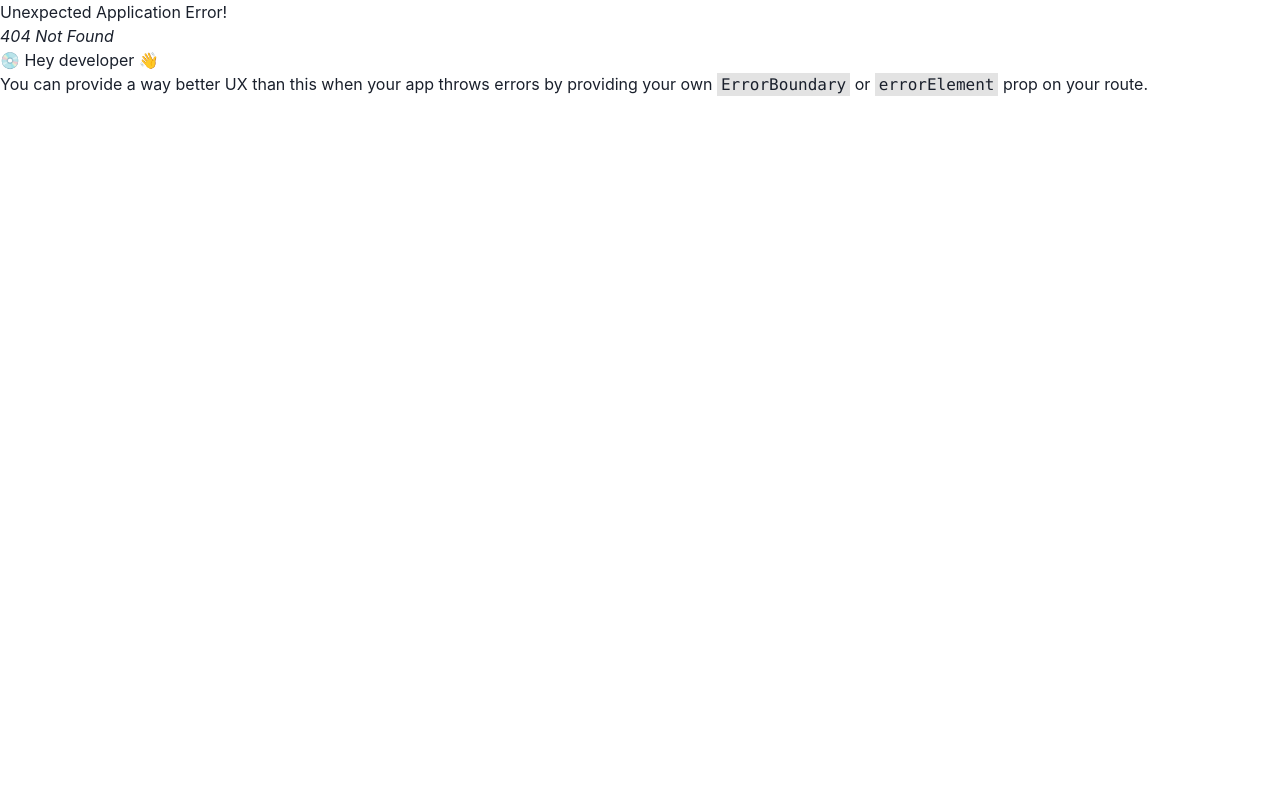
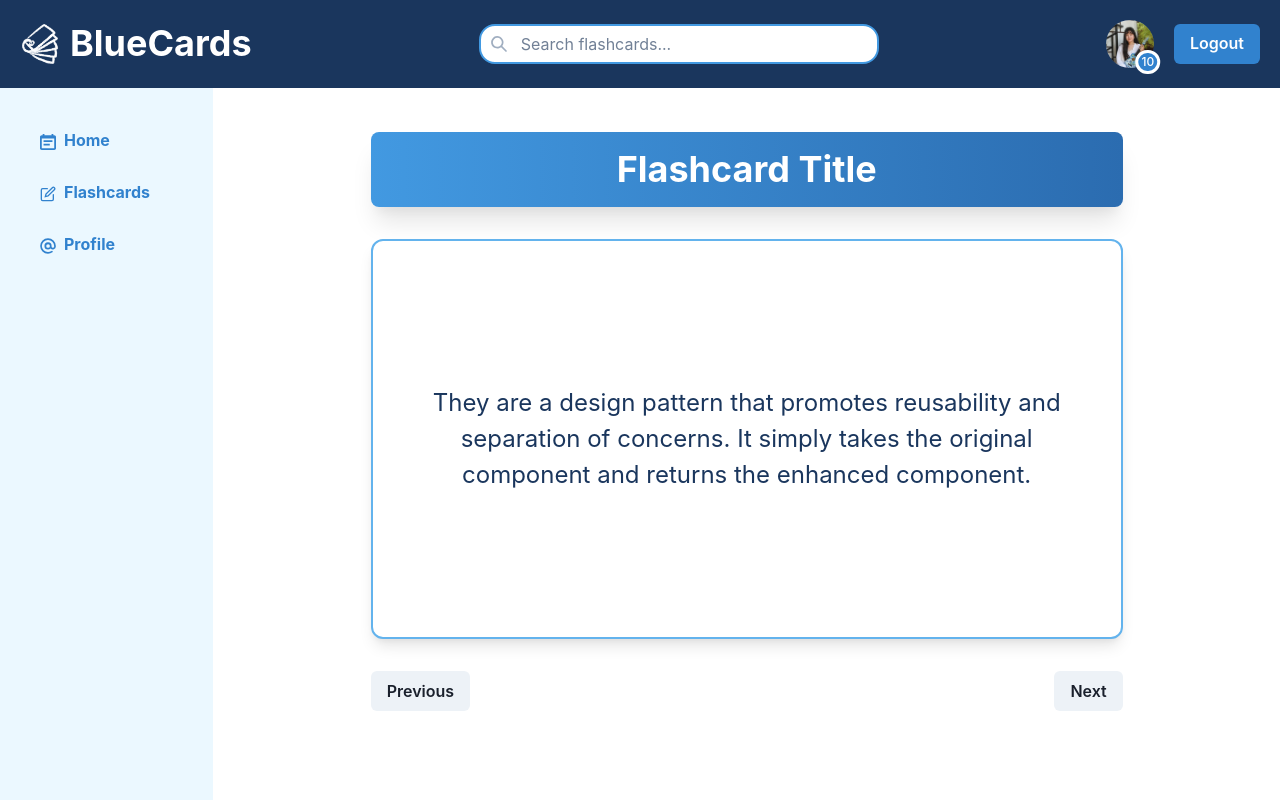
Before and after one commit to miriamochavillo/bluecards-project, a React (Vite) app: page /flashcard-set in a window 1280 px wide. Before the commit this address had no page. Built offline with nearby package versions, Linux system fonts and the light colour scheme.

Commit message:
Added a Flashcard Set Template

```diff
--- a/package.json
+++ b/package.json
@@ -16,6 +16,7 @@
     "@emotion/styled": "^11.14.0",
     "framer-motion": "^11.17.0",
     "react": "^18.3.1",
+    "react-beautiful-dnd": "^13.1.1",
     "react-dom": "^18.3.1",
     "react-router-dom": "^7.1.1"
   },
--- a/src/app/App.tsx
+++ b/src/app/App.tsx
@@ -12,6 +12,7 @@ import Profile from "../pages/Profile";
 import Flashcards from "../pages/Flashcards";
 import CreateFlashcards from "../pages/CreateFlashcards";
 import MyFlashcards from "../pages/MyFlashcards";
+import FlashcardSet from "../pages/FlashcardSet";
 // router and routes
 const router = createBrowserRouter(
   createRoutesFromElements(
@@ -21,6 +22,7 @@ const router = createBrowserRouter(
       <Route path="/flashcards" element={<Flashcards />} />
       <Route path="/create-flashcards" element={<CreateFlashcards />} />
       <Route path="/my-flashcards" element={<MyFlashcards />} />
+      <Route path="/flashcard-set" element={<FlashcardSet />} />
     </Route>
   )
 );
--- a/src/pages/Dashboard.tsx
+++ b/src/pages/Dashboard.tsx
@@ -100,7 +100,11 @@ export default function Dashboard() {
                   </Heading>
                   <Spacer />
                   <HStack spacing={2}>
-                    <Button size="sm" colorScheme="blue">
+                    <Button
+                      size="sm"
+                      colorScheme="blue"
+                      onClick={() => navigate("/flashcard-set")}
+                    >
                       View
                     </Button>
                     <IconButton
--- /dev/null
+++ b/src/pages/FlashcardSet.tsx
@@ -0,0 +1,99 @@
+import { useState } from "react";
+import {
+  Card,
+  CardBody,
+  SimpleGrid,
+  Text,
+  Button,
+  HStack,
+  Spacer,
+  Heading,
+} from "@chakra-ui/react";
+
+export default function FlashcardSet() {
+  const flashcards = [
+    {
+      definition:
+        "They are a design pattern that promotes reusability and separation of concerns. It simply takes the original component and returns the enhanced component.",
+      answer: "Higher Order Components",
+    },
+    {
+      definition:
+        "They allow you to interact with elements outside the normal data flow(From parent to child) and directly access a DOM element or React component instance. They are used in place of props or states.",
+      answer: "References",
+    },
+    {
+      definition:
+        "Provides a way to pass data through the component tree without having to pass props down manually at every level(Parent to child).",
+      answer: "Context",
+    },
+  ];
+
+  const [currentIndex, setCurrentIndex] = useState(0);
+  const [isFlipped, setIsFlipped] = useState(false);
+
+  const handleNext = () => {
+    setCurrentIndex((prevIndex) => (prevIndex + 1) % flashcards.length);
+    setIsFlipped(false);
+  };
+
+  const handlePrevious = () => {
+    setCurrentIndex(
+      (prevIndex) => (prevIndex - 1 + flashcards.length) % flashcards.length
+    );
+    setIsFlipped(false);
+  };
+
+  const handleFlip = () => {
+    setIsFlipped(!isFlipped);
+  };
+
+  return (
+    <SimpleGrid spacing={8} maxW="800px" mx="auto" p={6}>
+      <Heading
+        as="h2"
+        color="white"
+        bgGradient="linear(to-r, blue.400, blue.600)"
+        p={4}
+        borderRadius="lg"
+        boxShadow="xl"
+        textAlign="center"
+      >
+        Flashcard Title
+      </Heading>
+      <Card
+        onClick={handleFlip}
+        cursor="pointer"
+        minH="400px"
+        p="30px"
+        border="2px solid"
+        borderColor="blue.300"
+        boxShadow="lg"
+        borderRadius="xl"
+        bg={isFlipped ? "blue.400" : "white"}
+      >
+        <CardBody
+          display="flex"
+          alignItems="center"
+          justifyContent="center"
+          textAlign="center"
+        >
+          <Text fontSize="2xl" color={isFlipped ? "white" : "blue.900"}>
+            {isFlipped
+              ? flashcards[currentIndex].answer
+              : flashcards[currentIndex].definition}
+          </Text>
+        </CardBody>
+      </Card>
+      <HStack spacing={4}>
+        <Button onClick={handlePrevious} disabled={flashcards.length <= 1}>
+          Previous
+        </Button>
+        <Spacer />
+        <Button onClick={handleNext} disabled={flashcards.length <= 1}>
+          Next
+        </Button>
+      </HStack>
+    </SimpleGrid>
+  );
+}
```
Also changed, not shown: 1 other file (tests, documents, lock files or other folders).
